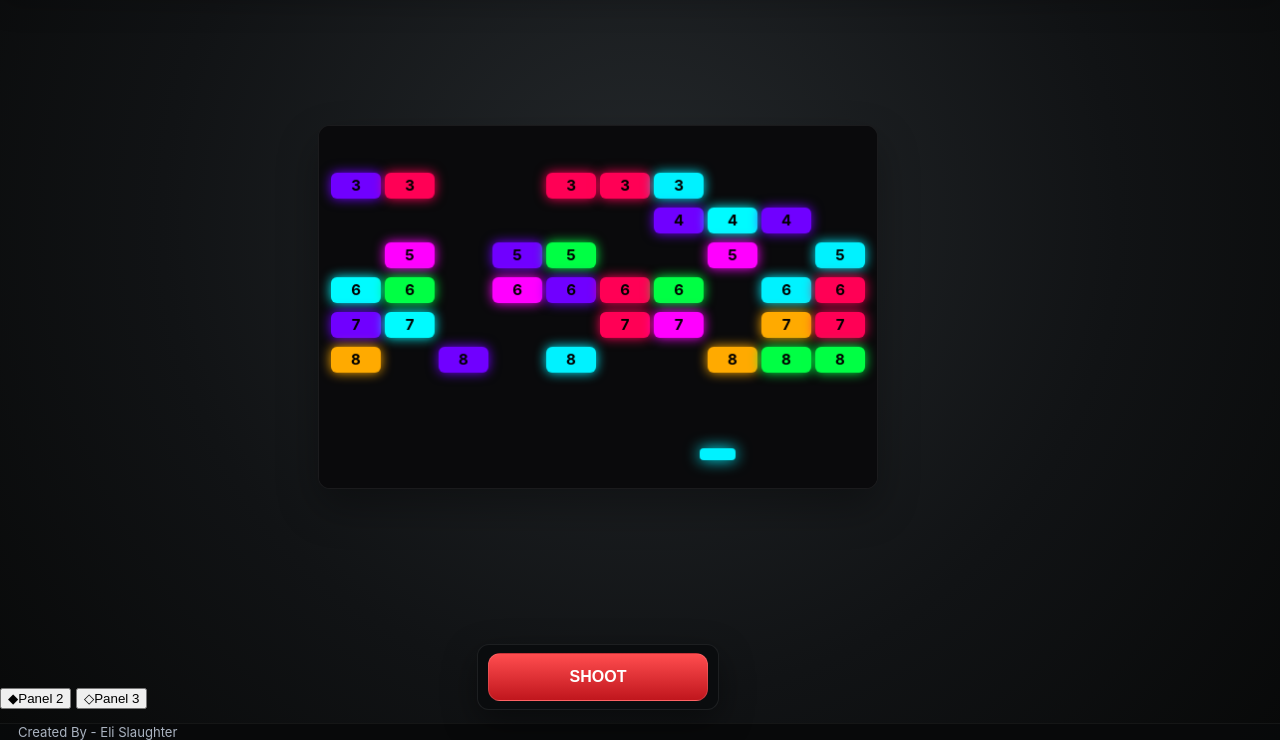
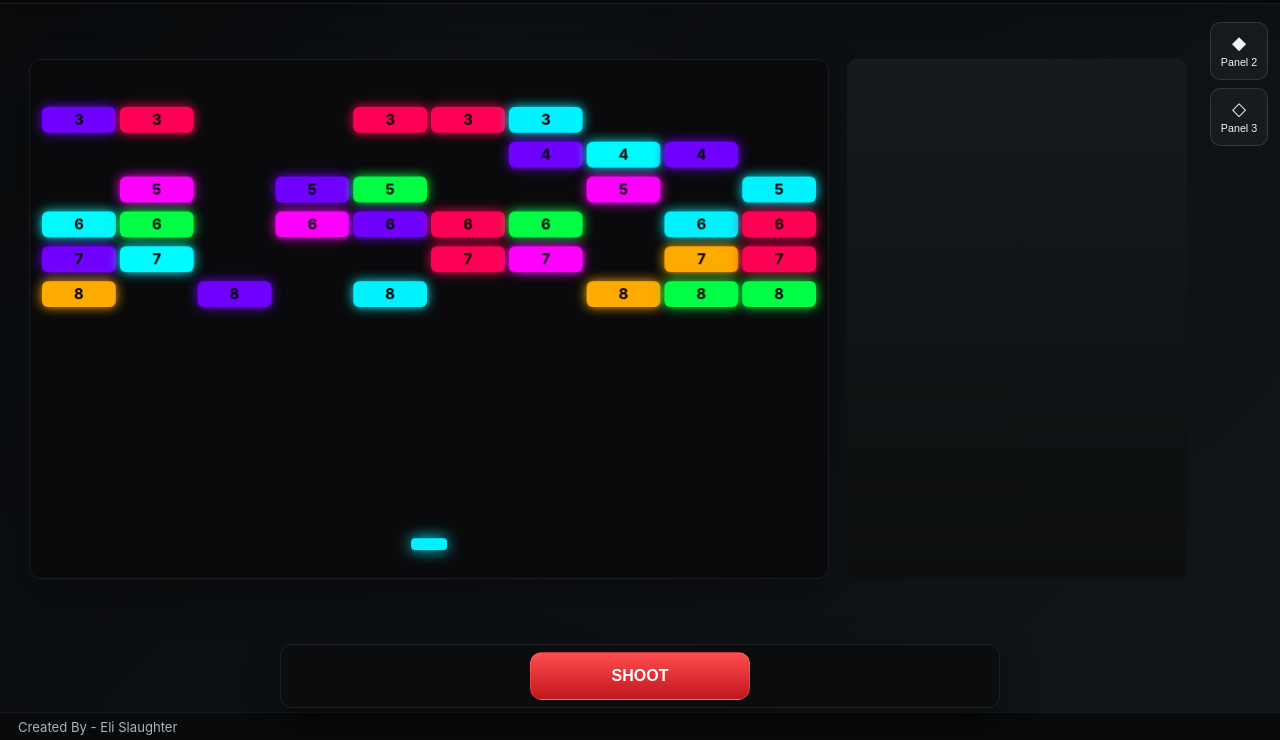
Before and after one commit to ELI-SLAUGHTER-0709/BreakIdle, a plain HTML site: page index.html in a window 1280 px wide. Shown: the part 60-800 px from the top of the page. Drawn offline with Linux system fonts and the light colour scheme.

Commit message:
Replace UI CSS with a coherent desktop-first layout

```diff
--- a/ui-fixes.css
+++ b/ui-fixes.css
@@ -1,69 +1,218 @@
-/* Keep game controls together in one level row inside the bottom control bar. */
-.big-red {
-  position: static;
-  top: auto;
+/* Desktop layout overhaul: keep the game, stats, controls, and sidebar in a clear grid. */
+
+:root {
+  --header-height: 64px;
+  --footer-height: 28px;
+  --controls-height: 72px;
+}
+
+body {
+  min-width: 320px;
+  background:
+    radial-gradient(circle at 38% 42%, rgba(54, 65, 74, .24), transparent 34%),
+    linear-gradient(135deg, #090b0d 0%, #111519 100%);
+}
+
+header {
+  height: var(--header-height);
+  padding: 10px 18px;
+}
+
+.header-left h1 {
+  font-size: 1.25rem;
+}
+
+#headerStats {
+  flex: 1;
+  max-width: none;
+  grid-auto-flow: column;
+  grid-auto-columns: max-content;
+  justify-content: center;
+  gap: 18px;
+  overflow: visible;
+  white-space: nowrap;
+}
+
+main {
+  position: relative;
+  display: grid;
+  grid-template-columns: minmax(500px, 800px) minmax(280px, 340px);
+  grid-template-areas: "game shop";
+  align-items: center;
+  justify-content: center;
+  gap: 18px;
+  padding: 18px 82px calc(var(--controls-height) + 24px) 18px;
+}
+
+.canvas-wrap {
+  grid-area: game;
+  width: min(800px, calc(100vw - 480px));
+  min-width: 500px;
+  max-height: calc(100vh - var(--header-height) - var(--footer-height) - var(--controls-height) - 58px);
+  aspect-ratio: 800 / 520;
+}
+
+.side-panel.shop {
+  grid-area: shop;
+}
+
+/* The rail stays a compact utility column and never covers the game. */
+.right-action-rail {
+  position: fixed;
+  z-index: 1200;
+  right: 12px;
+  top: calc(var(--header-height) + 18px);
+  bottom: calc(var(--footer-height) + var(--controls-height) + 28px);
+  width: 58px;
+  display: flex;
+  flex-direction: column;
+  justify-content: flex-start;
+  gap: 8px;
+}
+
+.rail-action {
+  width: 58px;
+  min-height: 58px;
+  display: flex;
+  flex-direction: column;
+  align-items: center;
+  justify-content: center;
+  gap: 3px;
+  padding: 6px 4px;
+  border: 1px solid rgba(255,255,255,.12);
+  border-radius: 10px;
+  background: #171b1e;
+  color: var(--text);
+  cursor: pointer;
+}
+
+.rail-action-primary {
+  border-color: rgba(255,204,77,.42);
+}
+
+.rail-action.active,
+.rail-action:hover {
+  background: #252b30;
+  filter: brightness(1.08);
+}
+
+.rail-action-icon {
+  font-size: 1.15rem;
+  line-height: 1;
+}
+
+.rail-action-label {
+  max-width: 52px;
+  overflow: hidden;
+  text-overflow: ellipsis;
+  font-size: .67rem;
+  white-space: nowrap;
+}
+
+/* Stable control dock under the game instead of floating relative to viewport edges. */
+.bottom-bar {
+  left: 50%;
+  bottom: calc(max(8px, env(safe-area-inset-bottom)) + var(--footer-height) - 4px);
+  width: min(720px, calc(100vw - 190px));
+  max-width: min(720px, calc(100vw - 190px));
+  height: 64px;
+  padding: 8px;
 }
 
 .bottom-center {
-  display: flex;
-  flex-direction: row;
-  align-items: center;
+  width: 100%;
+  display: grid;
+  grid-template-columns: repeat(3, minmax(140px, 220px));
   justify-content: center;
-  gap: 10px;
-  width: auto;
-}
-
-/* Raise the compact control bar and align it beneath the game canvas. */
-.bottom-bar {
-  bottom: calc(max(8px, env(safe-area-inset-bottom)) + 22px);
-  left: var(--canvas-center, 50%);
-  transform: translateX(-50%);
-  width: fit-content;
-  max-width: min(calc(100vw - 24px), var(--canvas-controls-width, calc(100vw - 24px)));
-  height: auto;
-  padding: 8px 10px;
 }
 
 .bottom-center button {
-  flex: 0 1 220px;
-  width: clamp(110px, 20vw, 220px);
-  max-width: 220px;
-  align-self: center;
+  width: 100%;
+  max-width: none;
+}
+
+.rapid-cooldown-container {
+  bottom: calc(max(8px, env(safe-area-inset-bottom)) + var(--footer-height) + 68px);
+  width: min(720px, calc(100vw - 190px));
+}
+
+footer {
+  height: var(--footer-height);
+  justify-content: flex-start;
+}
+
+@media (max-width: 1200px) and (min-width: 901px) {
+  main {
+    grid-template-columns: minmax(430px, 700px) minmax(260px, 300px);
+  }
+
+  .canvas-wrap {
+    width: min(700px, calc(100vw - 440px));
+    min-width: 430px;
+  }
+
+  #headerStats {
+    gap: 10px;
+  }
+
+  #headerStats > div:not(.level-progress):nth-child(n+5) {
+    display: none;
+  }
+}
+
+@media (min-width: 901px) {
+  .side-panel.shop {
+    position: relative;
+    top: auto;
+    right: auto;
+    bottom: auto;
+    width: min(340px, 100%);
+    height: min(520px, calc(100vh - 210px));
+    max-height: calc(100vh - 210px);
+    opacity: 1;
+    visibility: visible;
+    pointer-events: auto;
+  }
+
+  .side-panel.shop:not(.open) {
+    filter: saturate(.78);
+  }
+
+  #shopToggle {
+    display: none;
+  }
 }
 
 @media (max-width: 900px) {
-  .bottom-bar {
-    bottom: calc(max(8px, env(safe-area-inset-bottom)) + 20px);
-    max-width: min(calc(100vw - 16px), var(--canvas-controls-width, calc(100vw - 16px)));
-    padding: 6px;
+  :root {
+    --header-height: 58px;
+  }
+
+  main {
+    display: flex;
+    flex-direction: column;
+    align-items: center;
+    justify-content: flex-start;
+    padding: 10px 68px calc(var(--controls-height) + 12px) 10px;
+  }
+
+  .canvas-wrap {
+    width: 100%;
+    min-width: 0;
+  }
+
+  .bottom-bar,
+  .rapid-cooldown-container {
+    left: 50%;
+    width: calc(100% - 92px);
+    max-width: calc(100% - 92px);
   }
 
   .bottom-center {
-    gap: 6px;
+    grid-template-columns: repeat(3, minmax(0, 1fr));
   }
 
-  .bottom-center button {
-    flex: 0 1 180px;
-    width: clamp(82px, 27vw, 180px);
-    min-width: 0;
-    max-width: 180px;
+  .right-action-rail {
+    right: 8px;
   }
 }
-
-@media (max-width: 520px) {
-  .bottom-bar {
-    bottom: calc(max(6px, env(safe-area-inset-bottom)) + 18px);
-    max-width: min(calc(100vw - 12px), var(--canvas-controls-width, calc(100vw - 12px)));
-  }
-
-  .bottom-center {
-    gap: 5px;
-  }
-
-  .bottom-center button {
-    flex-basis: 0;
-    width: auto;
-    max-width: none;
-    padding-inline: 8px;
-  }
-}
```
